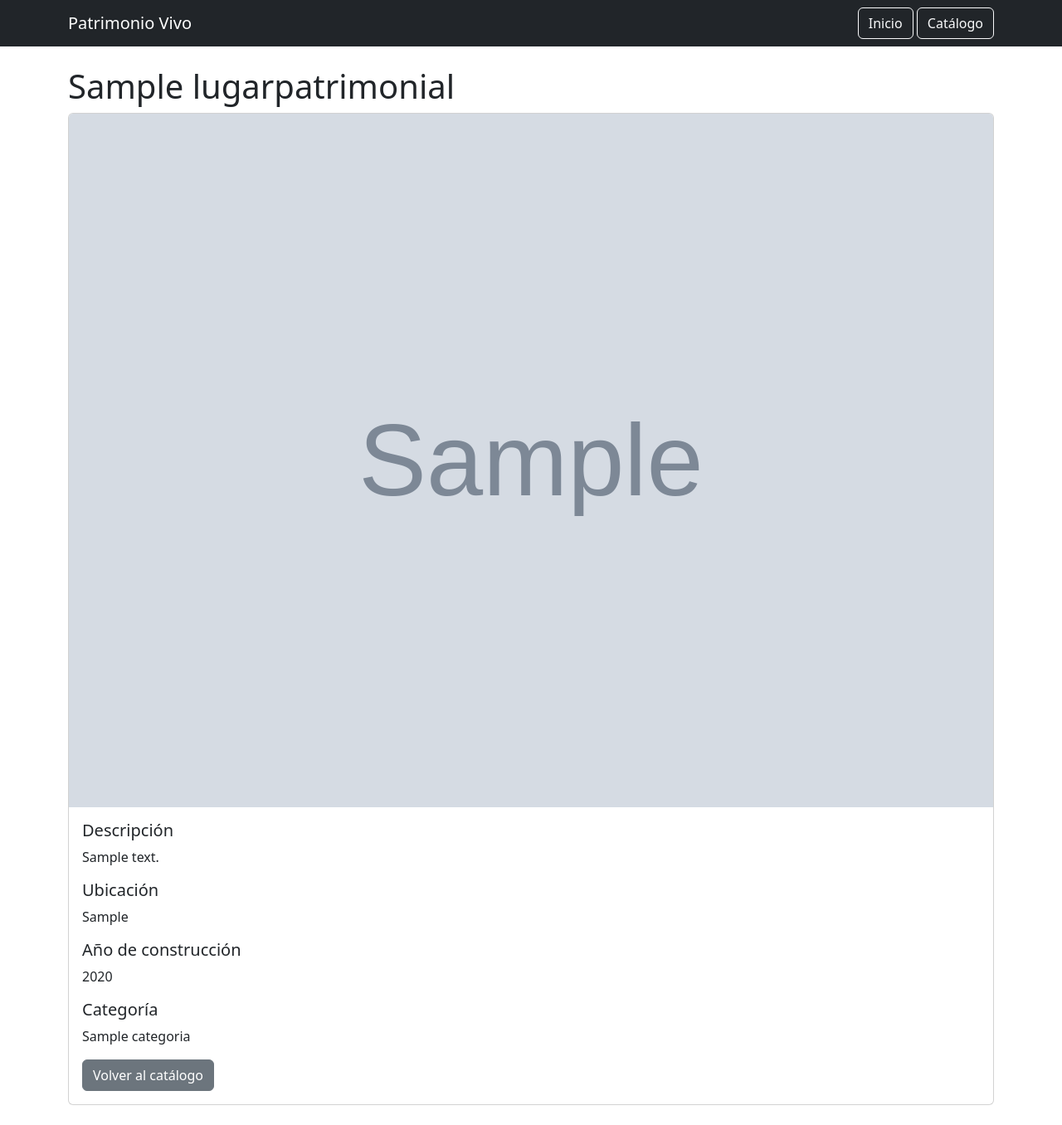
After one commit to RichiEstay/CER2-ESTAYRICARDO, a Django app: page /detalle/1/ in a window 1280 px wide. The commit adds this page. Shown: the whole page at 83% size. Run offline with Django 5.2, Linux system fonts and the light colour scheme; tables that the repository leaves empty hold one stand-in row (values such as "Sample post"); grey boxes marked "Sample" are stand-in pictures.

Commit message:
rf03 detalles  lugares patrimoniales

```diff
--- a/certamen2/urls.py
+++ b/certamen2/urls.py
@@ -22,4 +22,5 @@ urlpatterns = [
     path('admin/', admin.site.urls),
     path('home/', views.home, name='home'),
     path('catalogo/', views.catalogo, name='catalogo'),
+    path('detalle/<int:id>/', views.detalle, name='detalle'),
 ]
--- a/core/templates/core/catalogo.html
+++ b/core/templates/core/catalogo.html
@@ -25,6 +25,10 @@
                 <p class="card-text">
                     Categoría: {{ lugar.categoria.nombre }}
                 </p>
+
+                <a href="{% url 'detalle' lugar.id %}" class="btn btn-primary">
+                    Ver detalle
+                </a>
             </div>
 
         </div>
--- /dev/null
+++ b/core/templates/core/detalle.html
@@ -0,0 +1,33 @@
+{% extends 'core/base.html' %}
+
+{% block contenido %}
+
+<h1>{{ lugar.nombre }}</h1>
+
+<div class="card mb-4">
+
+    <img src="{{ lugar.imagen }}" class="card-img-top"
+         alt="{{ lugar.nombre }}">
+
+    <div class="card-body">
+
+        <h5>Descripción</h5>
+        <p>{{ lugar.descripcion }}</p>
+
+        <h5>Ubicación</h5>
+        <p>{{ lugar.ubicacion }}</p>
+
+        <h5>Año de construcción</h5>
+        <p>{{ lugar.anio_construccion }}</p>
+
+        <h5>Categoría</h5>
+        <p>{{ lugar.categoria.nombre }}</p>
+
+        <a href="{% url 'catalogo' %}" class="btn btn-secondary">
+            Volver al catálogo
+        </a>
+
+    </div>
+</div>
+
+{% endblock %}
--- a/core/views.py
+++ b/core/views.py
@@ -1,4 +1,4 @@
-from django.shortcuts import render
+from django.shortcuts import render, get_object_or_404
 from .models import LugarPatrimonial
 
 def home(request):
@@ -10,3 +10,9 @@ def catalogo(request):
 
 
     return render(request, 'core/catalogo.html', data)
+
+def detalle(request, id):
+    data = {}
+    data['lugar'] = get_object_or_404(LugarPatrimonial, id=id)
+
+    return render(request, 'core/detalle.html', data)
```
